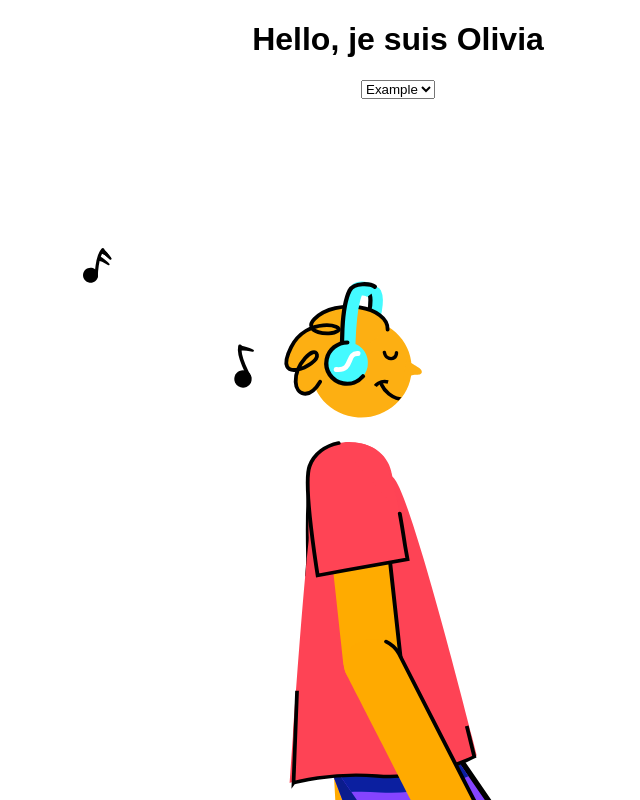
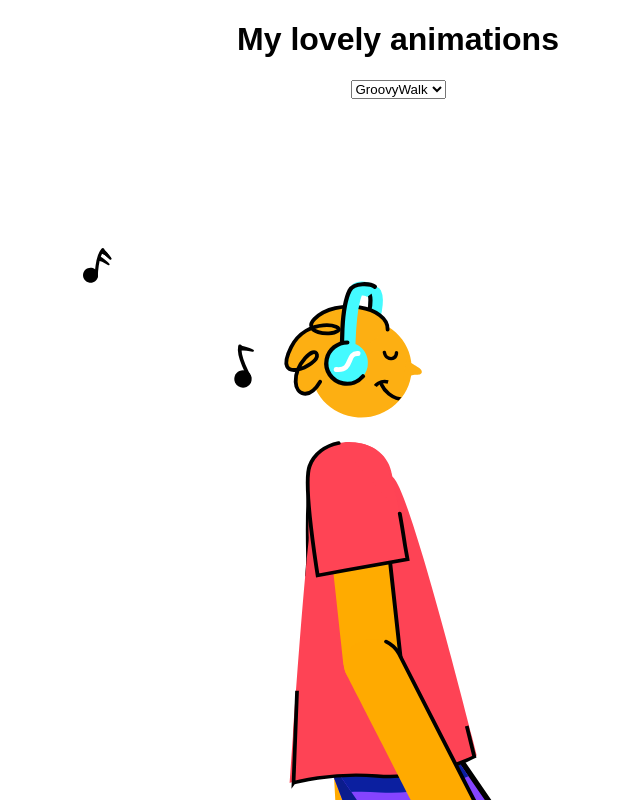
Before and after one commit to oioliv/lottie, a React (Create React App) app: page / in a window 1280 px wide. Shown: the top 800 px of the page, without its empty margins (242-882 px from the left). Built offline with nearby package versions, Linux system fonts and the light colour scheme.

Commit message:
Update 8 files

```diff
--- a/src/App.tsx
+++ b/src/App.tsx
@@ -1,25 +1,26 @@
 import { useState } from "react";
-import * as Animations from "./animations";
+import * as animations from "./animations";
+import Lottie from "lottie-react";
 import "./styles.css";
 
 export default function App() {
-  const [selectedAnimation, useSelectedAnimation] = useState("Example");
-  const Animation = Animations[selectedAnimation];
+  const [selectedAnimation, useSelectedAnimation] = useState(
+    Object.keys(animations)[0]
+  );
   return (
     <div className="App">
-      <h1>Hello, je suis Olivia</h1>
-
+      <h1>My lovely animations</h1>
       <select
         value={selectedAnimation}
         onChange={(e) => useSelectedAnimation(e.target.value)}
       >
-        {Object.keys(Animations).map((a, i) => (
+        {Object.keys(animations).map((a, i) => (
           <option key={i} value={a}>
             {a}
           </option>
         ))}
       </select>
-      <Animation />
+      <Lottie animationData={animations[selectedAnimation]} loop={true} />
     </div>
   );
 }
--- a/src/animations/example/index.tsx
+++ /dev/null
@@ -1,8 +0,0 @@
-import Lottie from "lottie-react";
-import groovyWalkAnimation from "./groovyWalk.json";
-
-const Example = () => (
-  <Lottie animationData={groovyWalkAnimation} loop={true} />
-);
-
-export default Example;
--- a/src/animations/example2/index.tsx
+++ /dev/null
@@ -1,6 +0,0 @@
-import Lottie from "lottie-react";
-import hamster from "./hamster.json";
-
-const Example2 = () => <Lottie animationData={hamster} loop={true} />;
-
-export default Example2;
--- a/src/animations/index.ts
+++ b/src/animations/index.ts
@@ -1,3 +1,3 @@
-import Example from "./example";
-import Hamster from "./example2";
-export { Example, Hamster };
+import GroovyWalk from "./groovyWalk.json";
+import Hamster from "./hamster.json";
+export { GroovyWalk, Hamster };
```
Also changed, not shown: src/animations/groovyWalk.json (renamed from src/animations/example/groovyWalk.json), src/animations/hamster.json (renamed from src/animations/example2/hamster.json).
